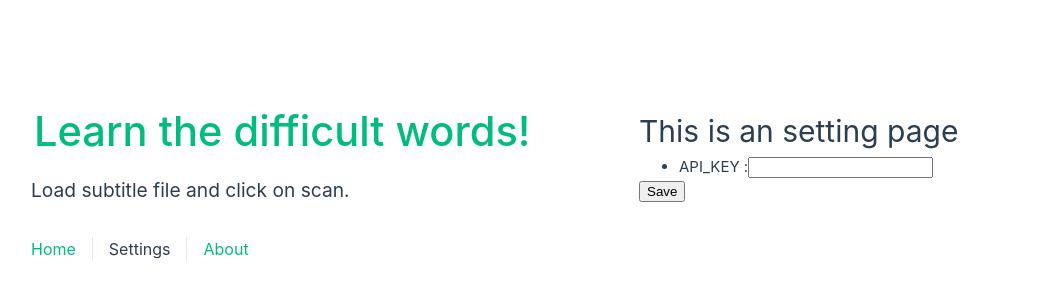
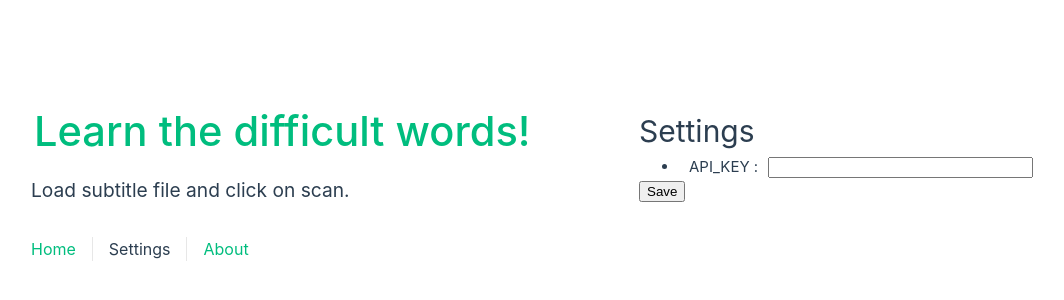
Before and after one commit to fabrizio2210/difficult_words, a Vue app in the folder src/vue/: page /settings in a window 1280 px wide. Shown: the part 208-508 px from the top of the page, without its empty margins (1-1065 px from the left). Built offline with nearby package versions, Linux system fonts and the light colour scheme; what @trevoreyre/autocomplete-vue, vue-async-computed would draw is missing.

Commit message:
Resized settings

```diff
--- a/src/vue/src/views/SettingsView.vue
+++ b/src/vue/src/views/SettingsView.vue
@@ -4,11 +4,11 @@ import { useOpensubtitlesStore } from "../stores/opensubtitles";
 
 <template>
   <div class="setting">
-    <h1>This is an setting page</h1>
+    <h1>Settings</h1>
     <ul>
       <li v-for="setting in settings" :key="setting.key">
-        <label :for="setting.key">{{ setting.key }} :</label>
-        <input :id="setting.key" v-model="setting.value" />
+        <label class="desc" :for="setting.key">{{ setting.key }} :</label>
+        <input :id="setting.key" v-model="setting.value" size="30"/>
       </li>
     </ul>
     <div>
@@ -44,6 +44,9 @@ export default {
 </script>
 
 <style>
+.desc {
+  padding: 10px;
+}
 @media (min-width: 1024px) {
   .about {
     min-height: 100vh;
```
